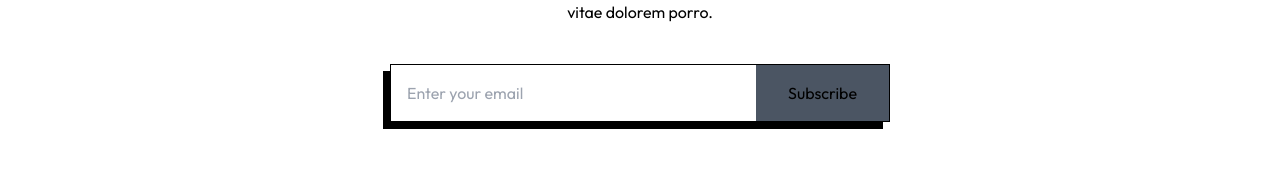
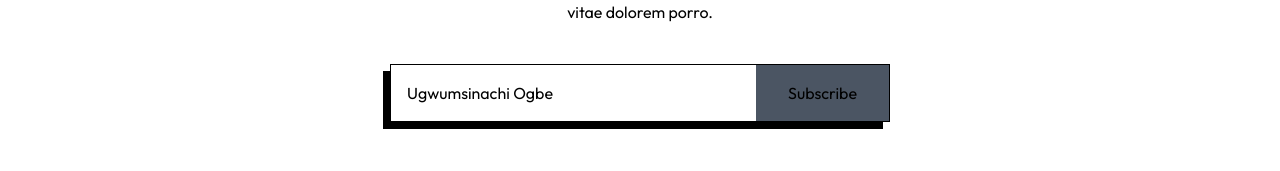
Before and after one commit to Xanderthe6th/blogg-app, a Next.js app: page / in a window 1280 px wide. Shown: the part 700-871 px from the top of the page. Built offline with nearby package versions, Linux system fonts and the light colour scheme; no server answers.

Commit message:
setemail

```diff
--- a/app/Components/Header.jsx
+++ b/app/Components/Header.jsx
@@ -5,7 +5,7 @@ import { toast, ToastContainer } from 'react-toastify'
 import 'react-toastify/dist/ReactToastify.css'
 import Top from './Top'
 const Header = () => {
-  const [email, setEmail] = useState('');
+  const [email, setEmail] = useState('Ugwumsinachi Ogbe');
   const [loading, setLoading] = useState(false)
   const { status, data } = useSession();
   console.log(status);
```
